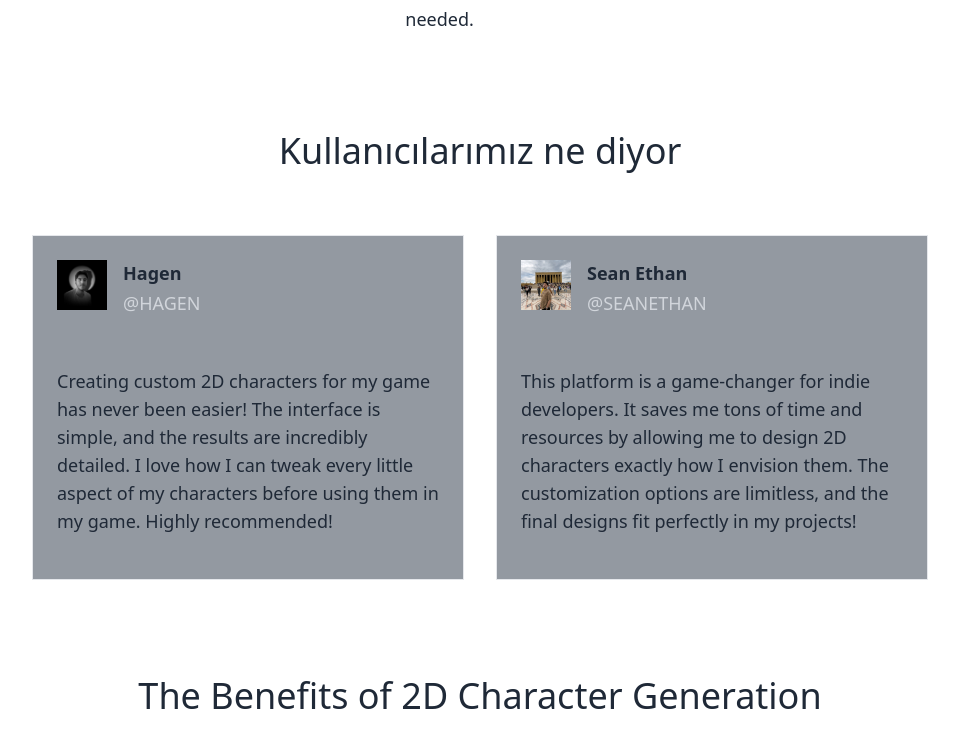
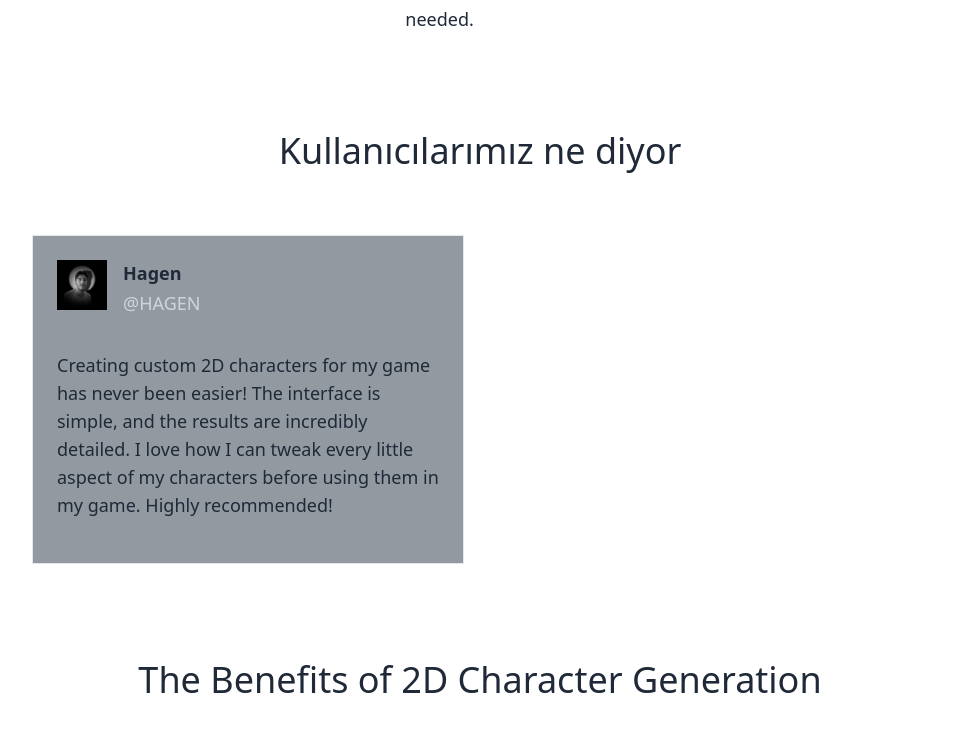
Before and after one commit to mustafakendiguzel/2d-character-generator-ai, a Vue app: page / in a window 1280 px wide. Shown: the part 2001-2756 px from the top of the page, without its empty margins (160-1119 px from the left). Built offline with nearby package versions, Linux system fonts and the light colour scheme.

Commit message:
feat: change padding for breadcrump

```diff
--- a/src/components/LandingPage.vue
+++ b/src/components/LandingPage.vue
@@ -197,64 +197,46 @@
         <div class="container relative z-10 mx-auto">
           <h2 class="mb-16 text-left text-4xl md:text-center">Kullanıcılarımız ne diyor</h2>
           <div class="flex justify-center">
-            <div class="grid grid-cols-1 gap-8 md:grid-cols-2 max-w-4xl">
+            <div class="w-full md:grid md:grid-cols-2 md:gap-8 md:max-w-4xl">
+              <div
+                class="relative overflow-hidden"
+                @touchstart="touchStart"
+                @touchmove="touchMove"
+                @touchend="touchEnd"
+              >
+                <div
+                  class="flex transition-transform duration-300 ease-in-out"
+                  :style="{ transform: `translateX(-${currentReview * 100}%)` }"
+                >
+                  <div v-for="(review, index) in reviews" :key="index" class="w-full flex-shrink-0">
                     <div class="rounded-4xl h-full border bg-gray-600 bg-opacity-60 p-6">
                       <div class="flex h-full flex-col justify-between">
                         <div class="mb-5 block">
                           <header class="-m-2 mb-4 flex flex-wrap">
                             <div class="w-auto p-2">
-                        <img
-                          width="50"
-                          height="50"
-                          src="@/assets/user-photos/hagen.jpeg"
-                          alt="kırmızı giyimli adam resmi"
-                        />
+                              <img width="50" height="50" :src="review.image" :alt="review.name" />
                             </div>
                             <div class="w-auto p-2">
-                        <h3 class="font-semibold leading-normal">Hagen</h3>
-                        <p class="uppercase text-gray-300">@HAGEN</p>
+                              <h3 class="font-semibold leading-normal">{{ review.name }}</h3>
+                              <p class="uppercase text-gray-300">{{ review.username }}</p>
                             </div>
                           </header>
-                    <div class="flex items-center">
-                      <!-- Yıldız ikonları burada -->
-                    </div>
                           <p class="mt-6 text-lg font-medium">
-                      Creating custom 2D characters for my game has never been easier! The interface
-                      is simple, and the results are incredibly detailed. I love how I can tweak
-                      every little aspect of my characters before using them in my game. Highly
-                      recommended!
+                            {{ review.comment }}
                           </p>
                         </div>
                       </div>
                     </div>
-
-              <div class="rounded-4xl h-full border bg-gray-600 bg-opacity-60 p-6">
-                <div class="flex h-full flex-col justify-between">
-                  <div class="mb-5 block">
-                    <header class="-m-2 mb-4 flex flex-wrap">
-                      <div class="w-auto p-2">
-                        <img
-                          width="50"
-                          height="50"
-                          src="@/assets/user-photos/seanethan.jpeg"
-                          alt="kırmızı giyimli adam resmi"
-                        />
                   </div>
-                      <div class="w-auto p-2">
-                        <h3 class="font-semibold leading-normal">Sean Ethan</h3>
-                        <p class="uppercase text-gray-300">@seanethan</p>
                 </div>
-                    </header>
-                    <div class="flex items-center">
-                      <!-- Yıldız ikonları burada -->
-                    </div>
-                    <p class="mt-6 text-lg font-medium">
-                      This platform is a game-changer for indie developers. It saves me tons of time
-                      and resources by allowing me to design 2D characters exactly how I envision
-                      them. The customization options are limitless, and the final designs fit
-                      perfectly in my projects!
-                    </p>
-                  </div>
+                <div class="mt-4 flex justify-center md:hidden">
+                  <button
+                    v-for="(_, index) in reviews"
+                    :key="index"
+                    @click="currentReview = index"
+                    class="mx-1 h-3 w-3 rounded-full bg-gray-300"
+                    :class="{ 'bg-blue-500': currentReview === index }"
+                  ></button>
                 </div>
               </div>
             </div>
@@ -435,6 +417,52 @@ export default {
       return new URL(`../assets/character-examples/banner${n}.jpg`, import.meta.url).href
     }
 
+    const reviews = [
+      {
+        name: 'Hagen',
+        username: '@HAGEN',
+        image: new URL('@/assets/user-photos/hagen.jpeg', import.meta.url).href,
+        comment:
+          'Creating custom 2D characters for my game has never been easier! The interface is simple, and the results are incredibly detailed. I love how I can tweak every little aspect of my characters before using them in my game. Highly recommended!'
+      },
+      {
+        name: 'Sean Ethan',
+        username: '@seanethan',
+        image: new URL('@/assets/user-photos/seanethan.jpeg', import.meta.url).href,
+        comment:
+          'This platform is a game-changer for indie developers. It saves me tons of time and resources by allowing me to design 2D characters exactly how I envision them. The customization options are limitless, and the final designs fit perfectly in my projects!'
+      }
+    ]
+
+    const currentReview = ref(0)
+    const touchStartX = ref(0)
+    const touchEndX = ref(0)
+
+    const nextReview = () => {
+      currentReview.value = (currentReview.value + 1) % reviews.length
+    }
+
+    const prevReview = () => {
+      currentReview.value = currentReview.value === 0 ? reviews.length - 1 : currentReview.value - 1
+    }
+
+    const touchStart = (e) => {
+      touchStartX.value = e.touches[0].clientX
+    }
+
+    const touchMove = (e) => {
+      touchEndX.value = e.touches[0].clientX
+    }
+
+    const touchEnd = () => {
+      if (touchStartX.value - touchEndX.value > 50) {
+        nextReview()
+      }
+      if (touchEndX.value - touchStartX.value > 50) {
+        prevReview()
+      }
+    }
+
     onMounted(() => {
       startSlideshow()
     })
@@ -445,8 +473,23 @@ export default {
       prevSlide,
       getBannerImage,
       options,
-      getRandomColor
+      getRandomColor,
+      reviews,
+      currentReview,
+      nextReview,
+      prevReview,
+      touchStart,
+      touchMove,
+      touchEnd
     }
   }
 }
 </script>
+
+<style scoped>
+@media (max-width: 768px) {
+  .rounded-4xl {
+    border-radius: 1rem;
+  }
+}
+</style>
```
Lines whose indentation alone changed are shown as unchanged.
